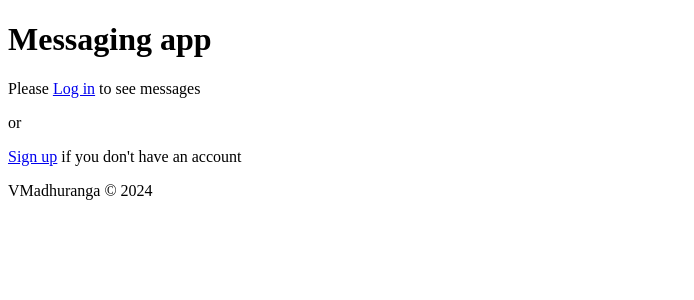
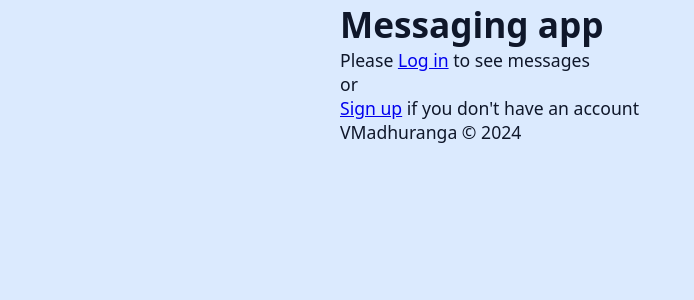
Before and after one commit to VMadhuranga/messaging-app-frontend, a React (Vite) app: page / in a window 1280 px wide. Shown: the top 300 px of the page, without its empty margins (0-694 px from the left). Built offline with nearby package versions, Linux system fonts and the light colour scheme; no server answers.

Commit message:
Create main.css and import

```diff
--- /dev/null
+++ b/src/main.css
@@ -0,0 +1,95 @@
+*,
+::before,
+::after {
+  box-sizing: border-box;
+  margin: 0;
+  padding: 0;
+  /* outline: 1px solid #0f172a; */
+}
+
+:root {
+  --default-gap: 15px;
+  --default-padding: 15px;
+}
+
+body {
+  color: #0f172a;
+  background-color: #dbeafe;
+  font-family:
+    system-ui,
+    -apple-system,
+    BlinkMacSystemFont,
+    "Segoe UI",
+    Roboto,
+    Oxygen,
+    Ubuntu,
+    Cantarell,
+    "Open Sans",
+    "Helvetica Neue",
+    sans-serif;
+  font-size: 1.1rem;
+}
+
+#root {
+  max-width: 600px;
+  min-height: 100vh;
+  margin: 0 auto;
+  display: flex;
+  flex-direction: column;
+}
+
+ul {
+  list-style: none;
+}
+
+.defaultSection {
+  display: flex;
+  flex-direction: column;
+  gap: var(--default-gap);
+}
+
+.defaultForm {
+  display: flex;
+  gap: var(--default-gap);
+}
+
+.defaultForm div {
+  display: flex;
+  flex-direction: column;
+  gap: 5px;
+}
+
+.defaultForm input,
+.defaultForm textarea {
+  font-size: inherit;
+  font-family: inherit;
+  background-color: white;
+  padding: 3px 5px;
+  border: 1px solid #4b5563;
+  border-radius: 3px;
+}
+
+.defaultForm input:hover,
+.defaultForm textarea:hover {
+  border: 1px solid black;
+}
+
+.defaultForm input:focus,
+.defaultForm textarea:focus {
+  outline: 2px solid black;
+  outline-offset: -2px;
+}
+
+.defaultForm span {
+  color: red;
+}
+
+.goBackBtn {
+  width: 16px;
+  height: 16px;
+}
+
+.goBackBtn:hover {
+  filter: invert(27%) sepia(83%) saturate(5668%) hue-rotate(225deg)
+    brightness(88%) contrast(92%);
+}
--- a/src/main.jsx
+++ b/src/main.jsx
@@ -2,6 +2,7 @@ import React from "react";
 import ReactDOM from "react-dom/client";
 import { RouterProvider } from "react-router-dom";
 import routes from "./routes";
+import "./main.css";
 
 ReactDOM.createRoot(document.getElementById("root")).render(
   <React.StrictMode>
```
